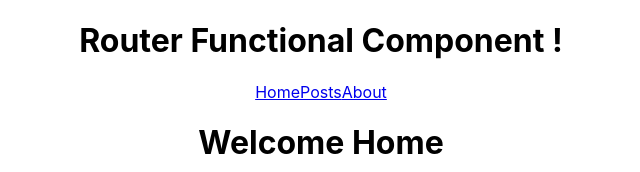
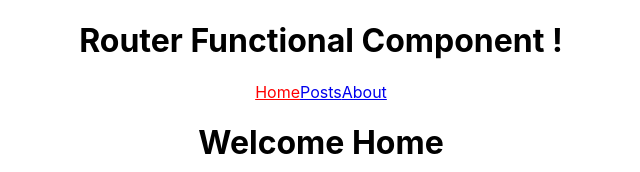
Before and after one commit to mkandanmk7/React-PrivateRouter-function-Component, a React (Create React App) app: page / in a window 1280 px wide. Shown: the top 172 px of the page, without its empty margins (319-959 px from the left). Built offline with nearby package versions, Linux system fonts and the light colour scheme.

Commit message:
route done

```diff
--- a/src/Components/Header.js
+++ b/src/Components/Header.js
@@ -4,9 +4,15 @@ import { NavLink } from "react-router-dom";
 export const Header = () => {
   return (
     <div>
-      <NavLink to="/home">Home</NavLink>
-      <NavLink to="/posts">Posts</NavLink>
-      <NavLink to="/about">About</NavLink>
+      <NavLink exact activeStyle={{ color: "Red" }} to="/">
+        Home
+      </NavLink>
+      <NavLink activeStyle={{ color: "red" }} to="/posts">
+        Posts
+      </NavLink>
+      <NavLink activeStyle={{ color: "Red" }} to="/about">
+        About
+      </NavLink>
     </div>
   );
 };
--- a/src/index.css
+++ b/src/index.css
@@ -1,13 +1,13 @@
 body {
   margin: 0;
-  font-family: -apple-system, BlinkMacSystemFont, 'Segoe UI', 'Roboto', 'Oxygen',
-    'Ubuntu', 'Cantarell', 'Fira Sans', 'Droid Sans', 'Helvetica Neue',
+  font-family: -apple-system, BlinkMacSystemFont, "Segoe UI", "Roboto", "Oxygen",
+    "Ubuntu", "Cantarell", "Fira Sans", "Droid Sans", "Helvetica Neue",
     sans-serif;
   -webkit-font-smoothing: antialiased;
   -moz-osx-font-smoothing: grayscale;
 }
 
 code {
-  font-family: source-code-pro, Menlo, Monaco, Consolas, 'Courier New',
+  font-family: source-code-pro, Menlo, Monaco, Consolas, "Courier New",
     monospace;
 }
```
Also changed, not shown: 1 other file (tests, documents, lock files or other folders).
